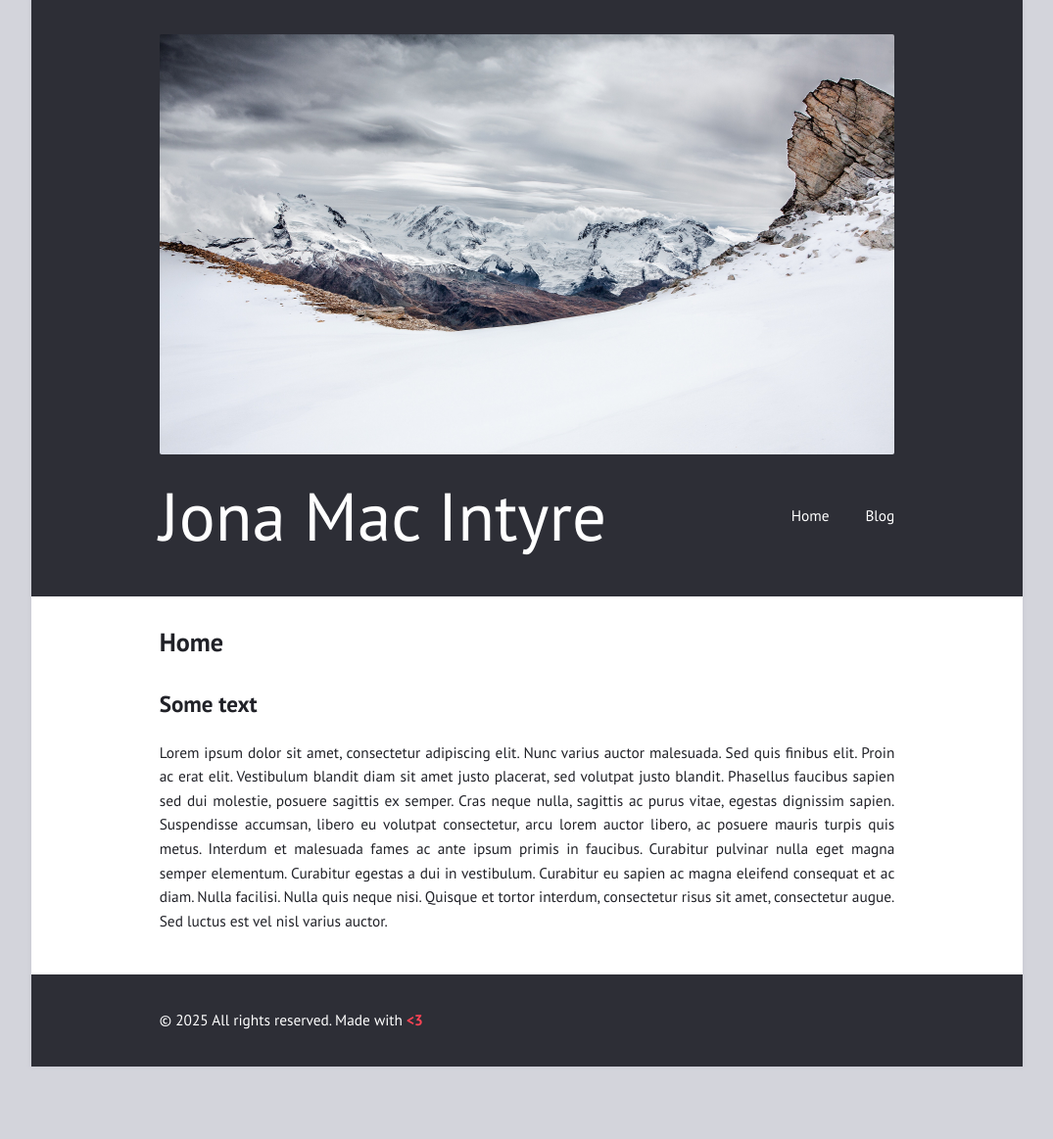
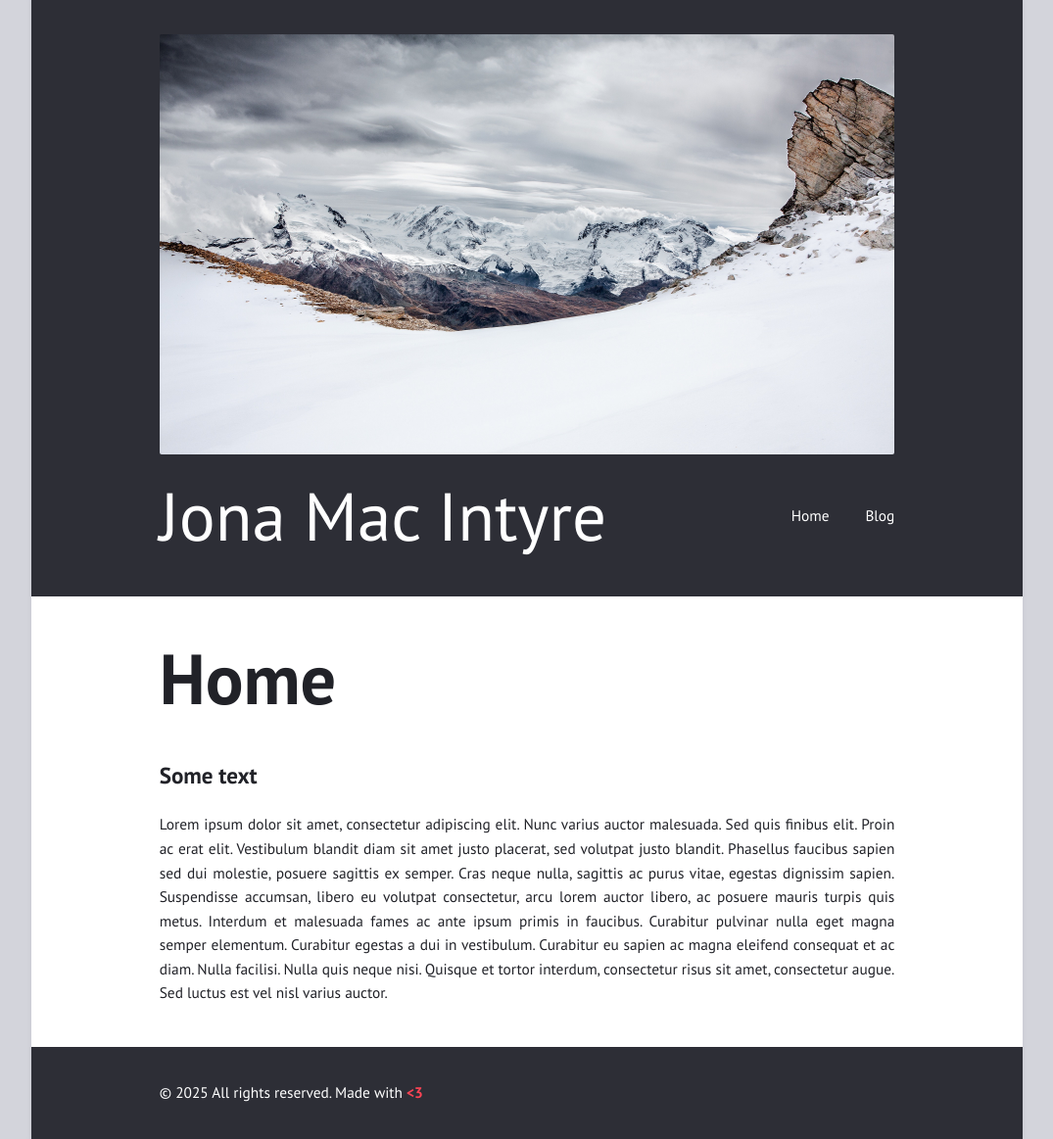
Before and after one commit to macinj1/macinj1.github.io, a Jekyll site: the page built from index.md, in a window 1280 px wide. Shown: the whole page at 98% size, without its empty margins (102-1177 px from the left). Built offline with Jekyll 4.4.1, drawn with Linux system fonts in a browser that asks for light colours; before the commit the page ends 1089 px from its top, so only the background shows below that.

Commit message:
Update layout.sass

```diff
--- a/_sass/layout.sass
+++ b/_sass/layout.sass
@@ -18,7 +18,7 @@ article header
   margin-bottom: 1.5em
 
 article header h1
-  font-size: 1.7em
+  font-size: 4.7em
   margin: 0 0 .1em
 
 nav
```
